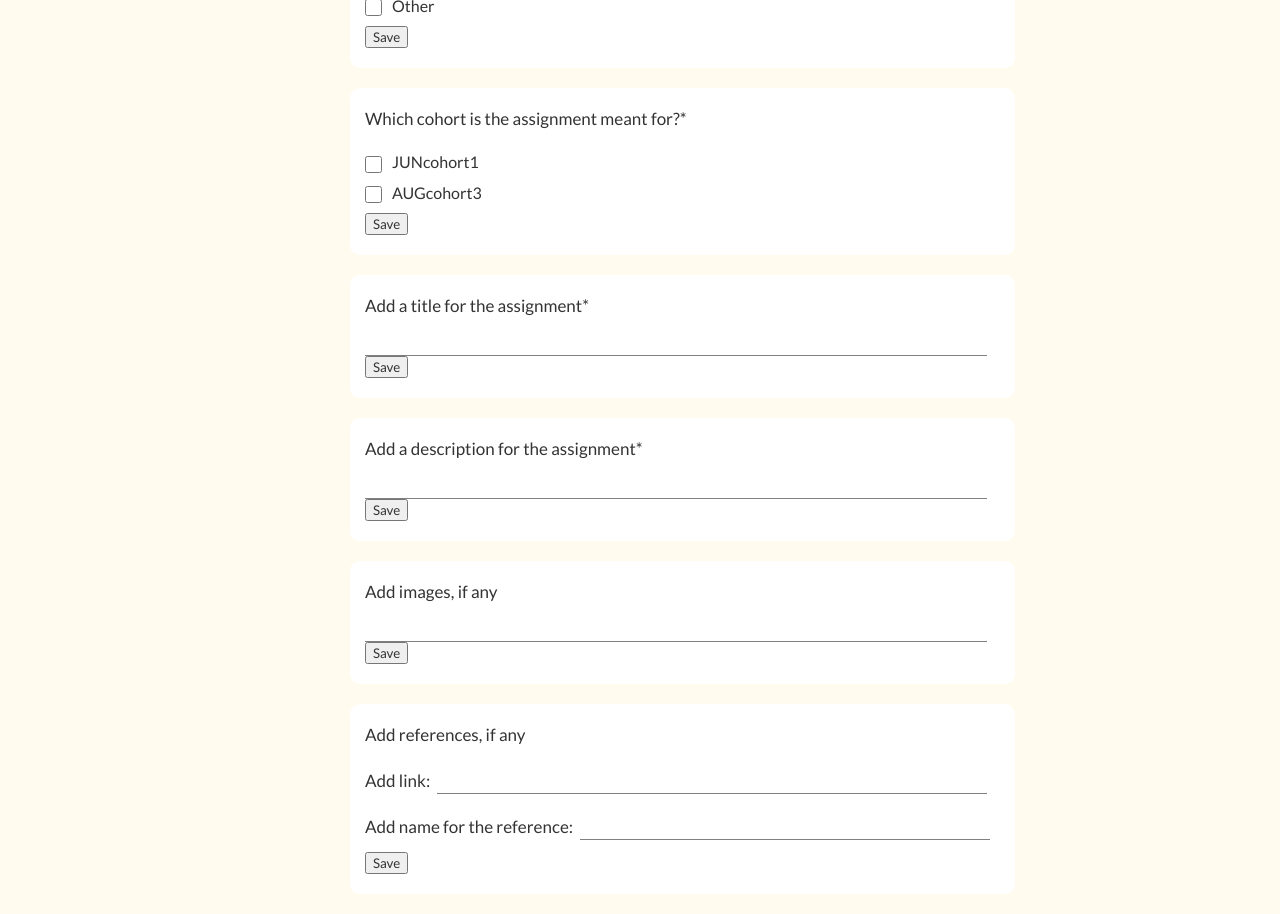
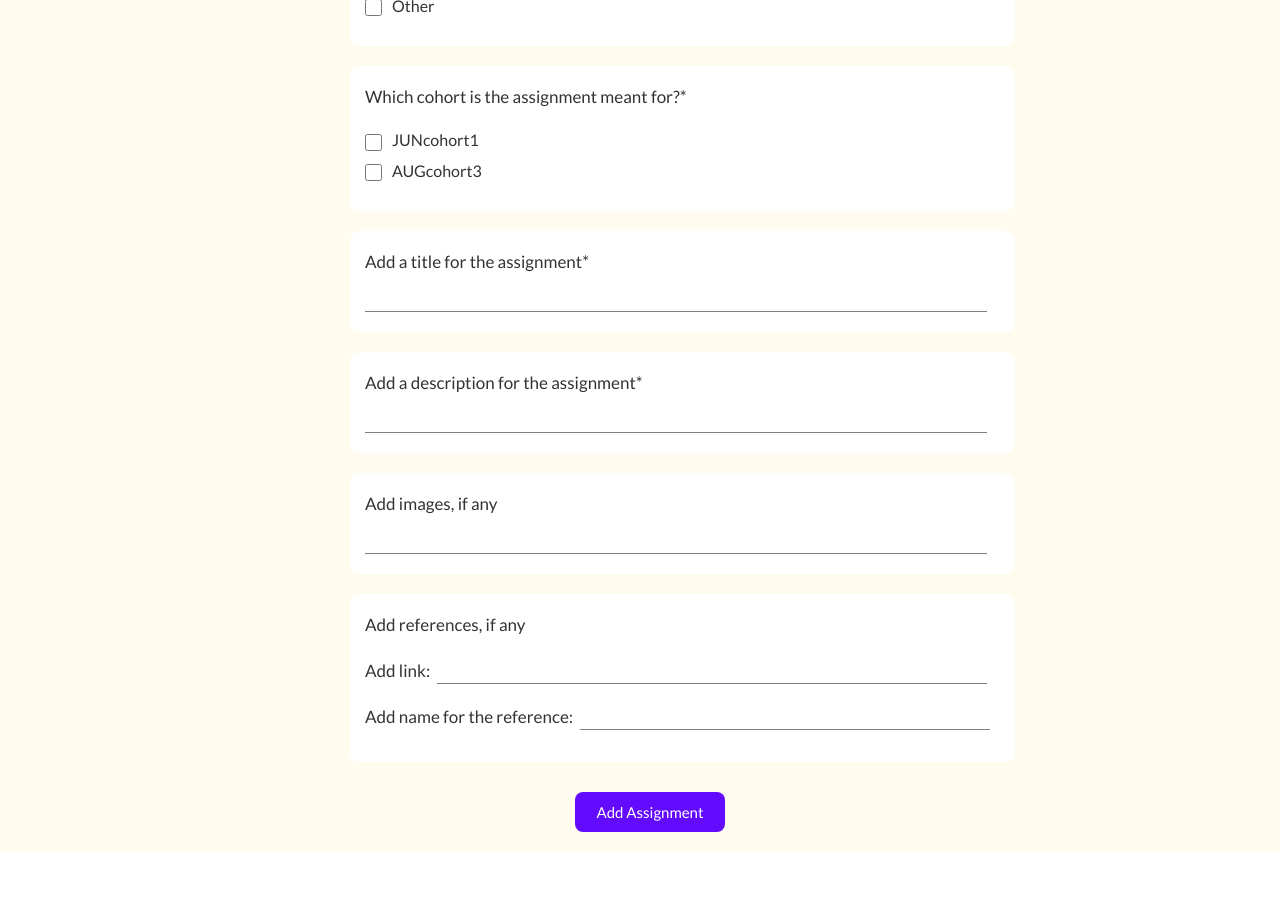
Before and after one commit to Abhinavtdk/AvtaarAssignment, a React (Create React App) app: page / in a window 1280 px wide. Shown: the part 260-1174 px from the top of the page. After the commit the page ends 1112 px from the top, so only its background shows below. Built offline with nearby package versions, Linux system fonts and the light colour scheme.

Commit message:
Finished Add Assignment functionality

```diff
--- a/src/Create.js
+++ b/src/Create.js
@@ -1,7 +1,10 @@
 import { useState, useEffect } from "react";
+import axios from 'axios'
 
 const Create = () => {
 
+
+    const baseURL = ' https://qa-api.avtaar.me//avtaar/demo'
 
     //constructStates
     const [isSDLC, setisSDLC] = useState(false)
@@ -18,29 +21,6 @@ const Create = () => {
         setisOther(!isOther)
     }
 
-    const onsubmitConstructs = (e) => {
-        e.preventDefault()
-        console.log(isSDLC)
-        console.log(isOther)
-        console.log(isProgramming)
-
-        let checkArray = [];
-        if (isSDLC === true) {
-            checkArray.push("SDLC");
-        }
-        if (isProgramming === true) {
-            checkArray.push("Programming");
-        }
-        if (isOther === true) {
-            checkArray.push("Other");
-        }
-        console.log(checkArray)
-
-        let checkData = {
-            checkbox: checkArray.toString()
-        };
-    }
-
     //cohortStates
     const [isJune, setisJune] = useState(false)
     const [isAugust, setisAugust] = useState(false)
@@ -52,53 +32,94 @@ const Create = () => {
         setisAugust(!isAugust)
     }
 
-    const onsubmitCohorts = (e) => {
-        e.preventDefault()
-
-        let checkArray = [];
-        if (isJune === true) {
-            checkArray.push("JUNcohort1");
-        }
-        if (isAugust === true) {
-            checkArray.push("AUGcohort3");
-        }
-        console.log(checkArray)
-
-        let checkData = {
-            checkbox: checkArray.toString()
-        };
-    }
-
     //titleStates
     const [assignmentTitle, setAssignmentTitle] = useState(null)
-    const onsubmitTitle = (e) => {
-        e.preventDefault()
-
-        console.log(assignmentTitle)
-    }
-
 
     //descriptionStates
     const [description, setDescription] = useState(null)
-    const onsubmitDescription = (e) => {
-        e.preventDefault()
-
-        console.log(description)
-    }
 
     //imageStates
     const [image, setImage] = useState(null)
-    const onSubmitImage = (e) => {
-        e.preventDefault()
-        console.log(image)
-    }
 
     //referenceStates
     const [referenceLink, setReferenceLink] = useState(null)
     const [referenceName, setReferenceName] = useState(null)
-    const onSubmitReference = (e) => {
-        e.preventDefault()
-        console.log({ referenceLink, referenceName })
+
+    //Submit
+    const handleSubmitAssignment = () => {
+
+        let constructArray = [];
+        if (isSDLC === true) {
+            constructArray.push("SDLC");
+        }
+        if (isProgramming === true) {
+            constructArray.push("Programming");
+        }
+        if (isOther === true) {
+            constructArray.push("Other");
+        }
+
+        let cohortArray = [];
+        if (isJune === true) {
+            cohortArray.push("JUNcohort1");
+        }
+        if (isAugust === true) {
+            cohortArray.push("AUGcohort3");
+        }
+
+        let mediaArray = [];
+        if (image !== null && image !== "") {
+            const mediaObj = {
+                type: "IMAGE",
+                image: {
+                    link: image.toString()
+                }
+            }
+            mediaArray.push(mediaObj)
+        }
+
+        let referenceArray = [];
+        if (referenceLink !== null && referenceLink !== ""
+            && referenceName !== null && referenceName !== "") {
+            const mediaObj = {
+                type: "URL",
+                url: {
+                    link: referenceLink.toString()
+                }
+            }
+            referenceArray.push({
+                name: referenceName.toString(),
+                media: mediaObj
+            })
+        }
+
+        const assignment = {
+            title: assignmentTitle && assignmentTitle.toString(),
+            description: description && description.toString(),
+            constructs: constructArray,
+            cohorts: cohortArray,
+            careerName: "Full Stack Developer",
+            medias: mediaArray,
+            referenceList: referenceArray
+        }
+
+        // axios.get(baseURL+'/assignments',{
+        //     headers:{
+        //         demoKey : 'jsmp35gxqi78'
+        //     }
+        // }).then((response)=>{
+        //     console.log(response.data)
+        // })
+
+        axios.post(baseURL + '/assignment',
+            assignment,
+            {
+                headers: { demoKey: 'jsmp35gxqi78' }
+            }).then((response)=>{
+                console.log(response.data)
+            })
+
+        console.log(assignment)
     }
 
 
@@ -113,7 +134,7 @@ const Create = () => {
                     <h2>Which of the folllowing constructs will the assignment cover?*</h2>
                 </div>
 
-                <form onSubmit={onsubmitConstructs}>
+                <form>
                     <div className="form-check">
                         <label className="form-check-label">
                             <input type="checkbox"
@@ -146,14 +167,6 @@ const Create = () => {
                             Other
                         </label>
                     </div>
-
-
-
-                    <div className="form-group">
-                        <button className="btn btn-success">
-                            Save
-                        </button>
-                    </div>
                 </form>
 
 
@@ -161,13 +174,12 @@ const Create = () => {
 
 
             {/*Cohort*/}
-
             <div className="question-assignment">
                 <div className="question-assignment-title">
                     <h2>Which cohort is the assignment meant for?*</h2>
                 </div>
 
-                <form onSubmit={onsubmitCohorts}>
+                <form>
                     <div className="form-check">
                         <label className="form-check-label">
                             <input type="checkbox"
@@ -189,12 +201,6 @@ const Create = () => {
                             AUGcohort3
                         </label>
                     </div>
-
-                    <div className="form-group">
-                        <button className="btn btn-success">
-                            Save
-                        </button>
-                    </div>
                 </form>
 
 
@@ -213,14 +219,6 @@ const Create = () => {
                         onChange={(e) => setAssignmentTitle(e.target.value)}
                     />
                 </div>
-                <form onSubmit={onsubmitTitle}>
-                    <div className="form-group">
-                        <button className="btn btn-success">
-                            Save
-                        </button>
-                    </div>
-                </form>
-
             </div>
 
 
@@ -237,14 +235,6 @@ const Create = () => {
                         onChange={(e) => setDescription(e.target.value)}
                     />
                 </div>
-                <form onSubmit={onsubmitDescription}>
-                    <div className="form-group">
-                        <button className="btn btn-success">
-                            Save
-                        </button>
-                    </div>
-                </form>
-
             </div>
 
             {/*Image*/}
@@ -260,14 +250,6 @@ const Create = () => {
                         onChange={(e) => setImage(e.target.value)}
                     />
                 </div>
-                <form onSubmit={onSubmitImage}>
-                    <div className="form-group">
-                        <button className="btn btn-success">
-                            Save
-                        </button>
-                    </div>
-                </form>
-
             </div>
 
             {/*References*/}
@@ -293,15 +275,12 @@ const Create = () => {
                         onChange={(e) => setReferenceName(e.target.value)}
                     />
                 </div>
-                <form onSubmit={onSubmitReference}>
-                    <div className="form-group">
-                        <button className="btn btn-success">
-                            Save
-                        </button>
-                    </div>
-                </form>
+            </div>
 
+            <div className="submit-assignment">
+                <button onClick={handleSubmitAssignment}>Add Assignment</button>
             </div>
+
 
         </div>
     );
--- a/src/index.css
+++ b/src/index.css
@@ -179,3 +179,25 @@
   font-weight: 400;
   margin-right: 7px;
 }
+
+.submit-assignment{
+  padding-top: 10px;
+  padding-bottom: 20px;
+  display: flex;
+  flex-direction: row;
+  justify-content: center;
+  align-items: center;
+}
+
+.submit-assignment button{
+  background: #630BFF;
+  color: #fff;
+  border: 0;
+  padding: 8px;
+  border-radius: 8px;
+  cursor: pointer;
+  align-self: center;
+  font-size: 15px;
+  height: 40px;
+  width: 150px;
+}
```
Also changed, not shown: 1 other file (tests, documents, lock files or other folders).
